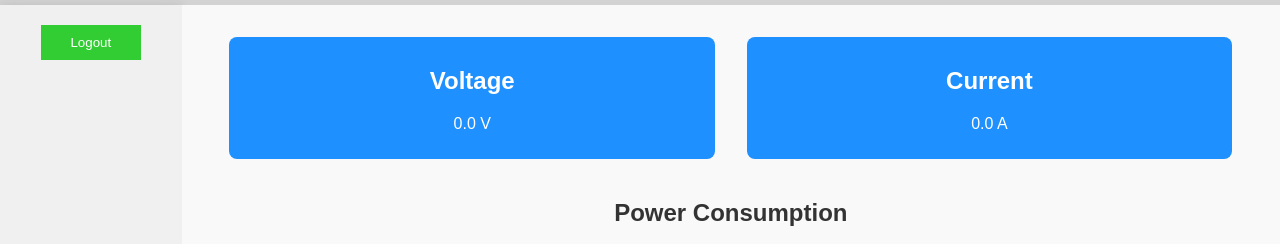
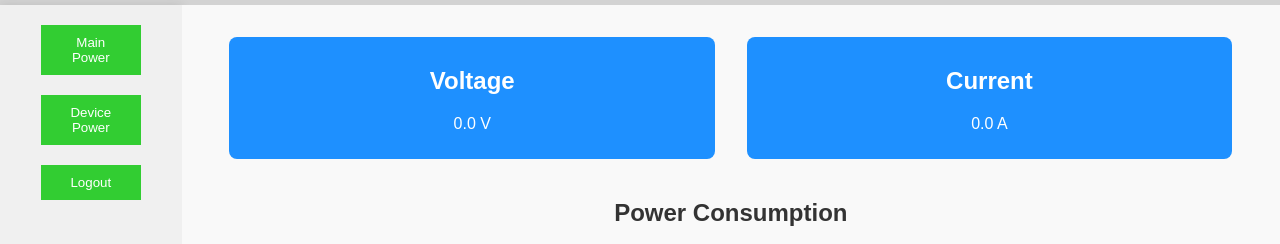
Before and after one commit to livindu/energymonitering, a plain HTML site: page dashboard.html in a window 1280 px wide. Shown: the part 131-375 px from the top of the page. Drawn offline with nearby package versions, Linux system fonts and the light colour scheme.

Commit message:
Update dashboard.html

```diff
--- a/dashboard.html
+++ b/dashboard.html
@@ -15,12 +15,15 @@
     <!-- addition of energy monitoring website logo -->
     <header>
         <img src="logo.png" alt="Logo" id="logo">
+        <div id="dateDisplay" style="position: absolute; top: 20px; left: 20px; font-weight: bold;"></div>
         <center><h1>Energy Monitoring System</h1></center>
     </header>
 
     <div class="container"> <!-- container class -->
         <aside>
-            <button class="btn" onclick="logout()">Logout</button> <!-- logout button which redirects to the login page when clicked -->
+            <button class="btn" id="mainPowerBtn">Main Power</button>
+            <button class="btn" id="devicePowerBtn">Device Power</button>
+            <button class="btn" onclick="logout()">Logout</button>
         </aside>
 
         <main> <!-- primary content of the website -->
```
